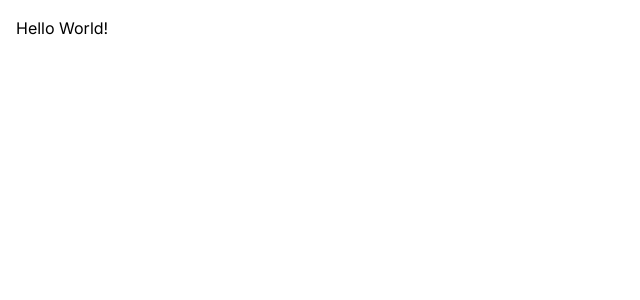
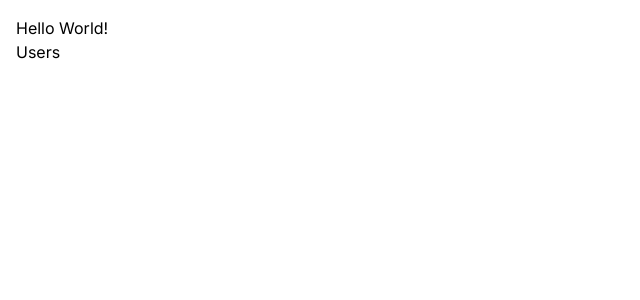
Before and after one commit to Kredin/learn-nextjs, a Next.js app: page / in a window 1280 px wide. Shown: the top 300 px of the page, without its empty margins (0-640 px from the left). Built offline with nearby package versions, Linux system fonts and the light colour scheme.

Commit message:
routing and nav

```diff
--- a/app/page.tsx
+++ b/app/page.tsx
@@ -1,7 +1,11 @@
 import Image from "next/image";
+import Link from "next/link";
 
 export default function Home() {
   return (
-    <main><h1>Hello World!</h1></main>
+    <main>
+      <h1>Hello World!</h1>
+      <Link href="/users">Users</Link>
+    </main>
   );
 }
--- /dev/null
+++ b/app/users/new/page.tsx
@@ -0,0 +1,11 @@
+import React from 'react'
+
+const NewUserPage = () => {
+  return (
+    <div>
+      New User Page
+    </div>
+  )
+}
+
+export default NewUserPage
--- a/app/users/page.tsx
+++ b/app/users/page.tsx
@@ -0,0 +1,11 @@
+import React from 'react'
+
+const UsersPage = () => {
+  return (
+    <div>
+      <p>users page</p>
+    </div>
+  )
+}
+
+export default UsersPage
```
